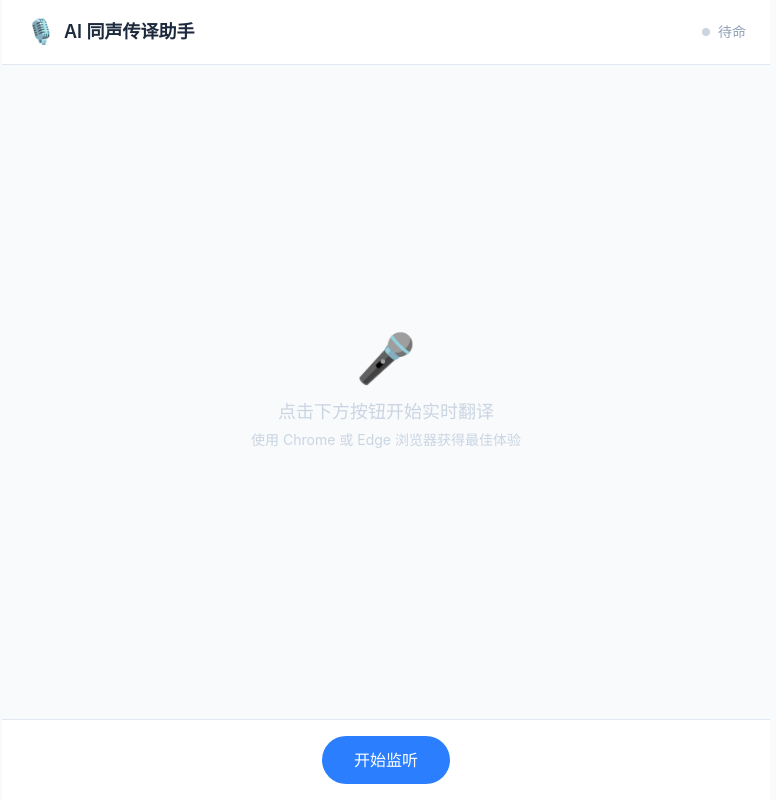
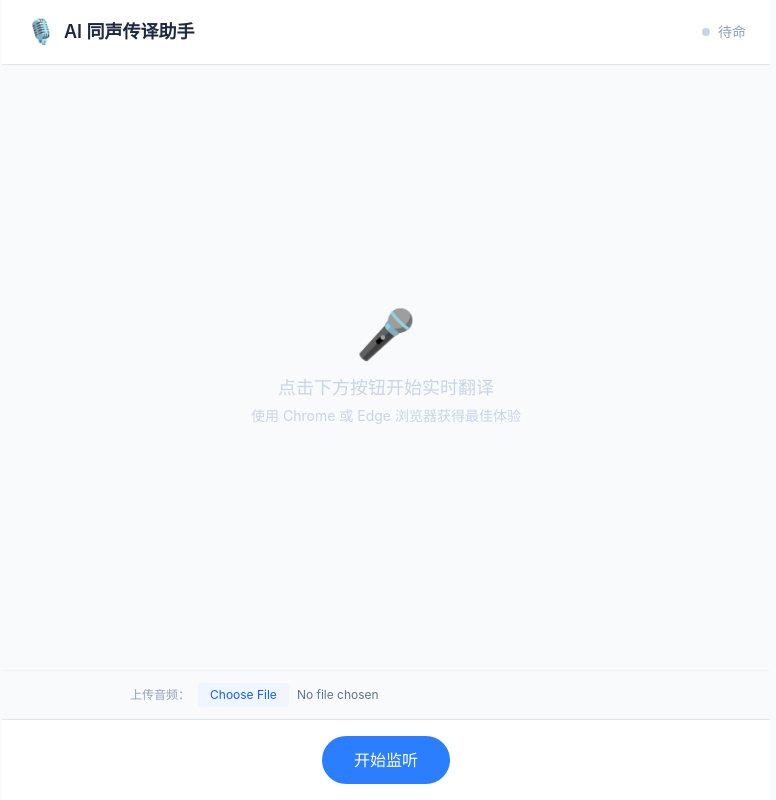
Before and after one commit to cloudjkhWJKFbjkwn/AI-simultaneous-interpretation-assistant, a React (Vite) app: page / in a window 1280 px wide. Shown: the whole page, without its empty margins (254-1030 px from the left). Built offline with nearby package versions, Linux system fonts and the light colour scheme.

Commit message:
feat(PR2): 添加音频上传识别功能 — 可通过上传音频文件播放并识别内容
实现思路：选择音频文件后点击播放，同时启动 Web Speech API 监听扬声器输出，将识别的英文文本实时显示在页面上

```diff
--- a/src/App.tsx
+++ b/src/App.tsx
@@ -1,3 +1,4 @@
+import { useState } from 'react';
 import { useSpeechRecognition } from './hooks/useSpeechRecognition';
 
 function App() {
@@ -11,6 +12,11 @@ function App() {
     stop,
   } = useSpeechRecognition();
 
+  const [audioFile, setAudioFile] = useState<File | null>(null);
+  const [audioUrl, setAudioUrl] = useState<string | null>(null);
+  const [isPlaying, setIsPlaying] = useState(false);
+  const [uploadSentences, setUploadSentences] = useState<string[]>([]);
+
   const handleToggle = async () => {
     if (isListening) {
       stop();
@@ -19,13 +25,53 @@ function App() {
     }
   };
 
+  const handleFileChange = (e: React.ChangeEvent<HTMLInputElement>) => {
+    const file = e.target.files?.[0];
+    if (!file) return;
+    if (audioUrl) URL.revokeObjectURL(audioUrl);
+    setAudioFile(file);
+    setAudioUrl(URL.createObjectURL(file));
+    setUploadSentences([]);
+  };
+
+  const handlePlayAudio = async () => {
+    if (!audioUrl) return;
+    const audio = new Audio(audioUrl);
+    setIsPlaying(true);
+    setUploadSentences([]);
+
+    // Start speech recognition to capture audio playback
+    await start();
+
+    audio.onended = () => {
+      setIsPlaying(false);
+      stop();
+      // Copy completed sentences to upload display
+    };
+
+    audio.onerror = () => {
+      setIsPlaying(false);
+      stop();
+    };
+
+    audio.play();
+  };
+
+  // Merge recognized sentences from mic and uploaded audio
+  const allSentences = isPlaying
+    ? [] // show interim during playback
+    : [...completedSentences, ...uploadSentences];
+
+  const displaySentences = isPlaying
+    ? [...completedSentences]
+    : allSentences;
+
   const statusDotClass = isListening
     ? 'w-2 h-2 rounded-full bg-green-500 animate-pulse'
     : 'w-2 h-2 rounded-full bg-slate-300';
 
   return (
     <div className="flex flex-col h-screen max-w-3xl mx-auto">
-      {/* Header */}
       <header className="flex items-center justify-between px-6 py-4 border-b border-slate-200 bg-white">
         <div className="flex items-center gap-2">
           <span className="text-2xl">🎙️</span>
@@ -34,14 +80,13 @@ function App() {
         <div className="flex items-center gap-2">
           <span className={statusDotClass} />
           <span className="text-sm text-slate-400">
-            {isListening ? '监听中' : '待命'}
+            {isListening ? (isPlaying ? '播放识别中' : '监听中') : '待命'}
           </span>
         </div>
       </header>
 
-      {/* Subtitle Area */}
       <main className="flex-1 overflow-y-auto px-6 py-4 space-y-3 bg-slate-50">
-        {!isListening && completedSentences.length === 0 && !error && (
+        {!isListening && displaySentences.length === 0 && !error && (
           <div className="flex flex-col items-center justify-center h-full text-slate-300">
             <span className="text-5xl mb-4">🎤</span>
             <p className="text-lg">
@@ -63,8 +108,7 @@ function App() {
           </div>
         )}
 
-        {/* Recognized sentences */}
-        {completedSentences.map((sentence, idx) => (
+        {displaySentences.map((sentence, idx) => (
           <div
             key={idx}
             className="p-3 bg-white rounded-lg border border-slate-100 shadow-sm"
@@ -73,7 +117,6 @@ function App() {
           </div>
         ))}
 
-        {/* Interim text */}
         {interimText && (
           <div className="p-3 bg-white rounded-lg border border-blue-200 shadow-sm opacity-70">
             <p className="text-slate-500 text-sm italic">{interimText}</p>
@@ -81,7 +124,30 @@ function App() {
         )}
       </main>
 
-      {/* Control Bar */}
+      {/* Audio Upload Bar */}
+      {!isListening && (
+        <div className="px-6 py-3 border-t border-slate-100 bg-slate-50">
+          <div className="flex items-center gap-2 max-w-lg mx-auto">
+            <span className="text-xs text-slate-400 whitespace-nowrap">上传音频：</span>
+            <input
+              type="file"
+              accept="audio/*"
+              onChange={handleFileChange}
+              className="flex-1 text-xs text-slate-500 file:mr-2 file:px-3 file:py-1 file:text-xs file:border-0 file:rounded file:bg-blue-50 file:text-blue-600 file:cursor-pointer hover:file:bg-blue-100"
+            />
+            {audioFile && (
+              <button
+                onClick={handlePlayAudio}
+                disabled={!isSupported}
+                className="px-4 py-1.5 text-sm bg-blue-500 text-white rounded-md hover:bg-blue-600 transition-colors cursor-pointer disabled:opacity-50 disabled:cursor-not-allowed whitespace-nowrap"
+              >
+                ▶ 播放识别
+              </button>
+            )}
+          </div>
+        </div>
+      )}
+
       <footer className="px-6 py-4 border-t border-slate-200 bg-white">
         <div className="flex items-center justify-center gap-4">
           <button
```
